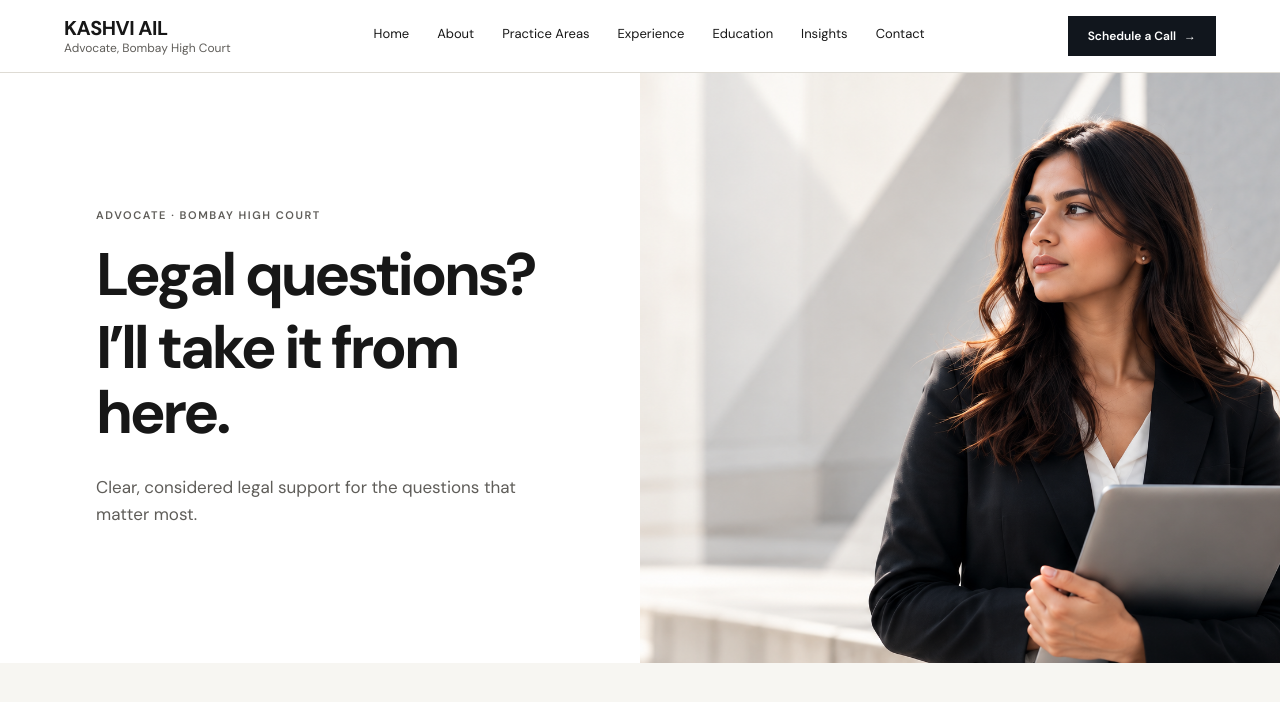
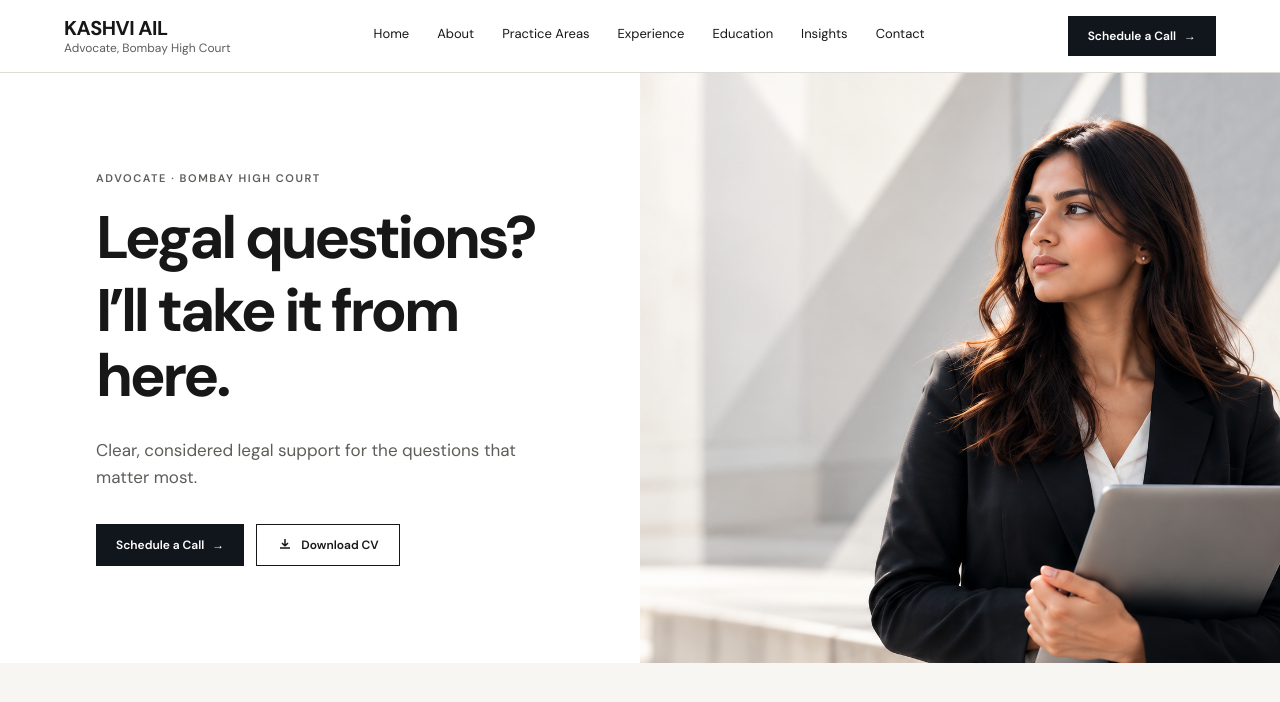
Before and after one commit to saurabh-uchil/PortfolioApp, a Next.js app: page / in a window 1280 px wide. Shown: the top 702 px of the page. Built offline with nearby package versions, Linux system fonts and the light colour scheme.

Commit message:
feat: add hero action buttons

```diff
--- a/app/components/Hero/Hero.data.ts
+++ b/app/components/Hero/Hero.data.ts
@@ -4,6 +4,10 @@ export const heroContent = {
   emphasis: "I’ll take it from here.",
   description:
     "Clear, considered legal support for the questions that matter most.",
+  actions: [
+    { label: "Schedule a Call", href: "#contact", icon: "arrow" },
+    { label: "Download CV", href: "#download-cv", icon: "download" },
+  ],
   image: {
     src: "/assets/hero.png",
     alt: "Professional holding a tablet in a bright architectural setting",
--- a/app/components/Hero/Hero.tsx
+++ b/app/components/Hero/Hero.tsx
@@ -2,6 +2,7 @@ import Image from "next/image";
 
 import { heroContent } from "./Hero.data";
 import { heroStyles } from "./styles";
+import { Button } from "../ui/Button/Button";
 
 export function Hero() {
   return (
@@ -14,6 +15,28 @@ export function Hero() {
             <span className={heroStyles.titleEmphasis}>{heroContent.emphasis}</span>
           </h1>
           <p className={heroStyles.description}>{heroContent.description}</p>
+          <div className={heroStyles.actions} aria-label="Hero actions">
+            {heroContent.actions.map((action) => (
+              <Button
+                href={action.href}
+                key={action.label}
+                variant={action.icon === "arrow" ? "dark" : "outline"}
+              >
+                {action.icon === "download" && (
+                  <svg
+                    aria-hidden="true"
+                    className={heroStyles.downloadIcon}
+                    fill="none"
+                    viewBox="0 0 16 16"
+                  >
+                    <path d="M8 2v7m0 0 3-3m-3 3L5 6m-2 5h10" stroke="currentColor" strokeWidth="1.5" />
+                  </svg>
+                )}
+                {action.label}
+                {action.icon === "arrow" && <span aria-hidden="true">→</span>}
+              </Button>
+            ))}
+          </div>
         </div>
 
         <div className={heroStyles.imageWrapper}>
--- a/app/components/Hero/styles.ts
+++ b/app/components/Hero/styles.ts
@@ -18,6 +18,10 @@ export const heroStyles = {
   description:
     "mt-7 max-w-md text-base leading-relaxed text-text-secondary sm:text-[17px]",
 
+  actions: "mt-8 flex flex-wrap gap-3",
+
+  downloadIcon: "size-4",
+
   imageWrapper: "relative min-h-[400px] overflow-hidden md:order-none md:min-h-0",
 
   image: "object-cover object-[62%_center]",
```
